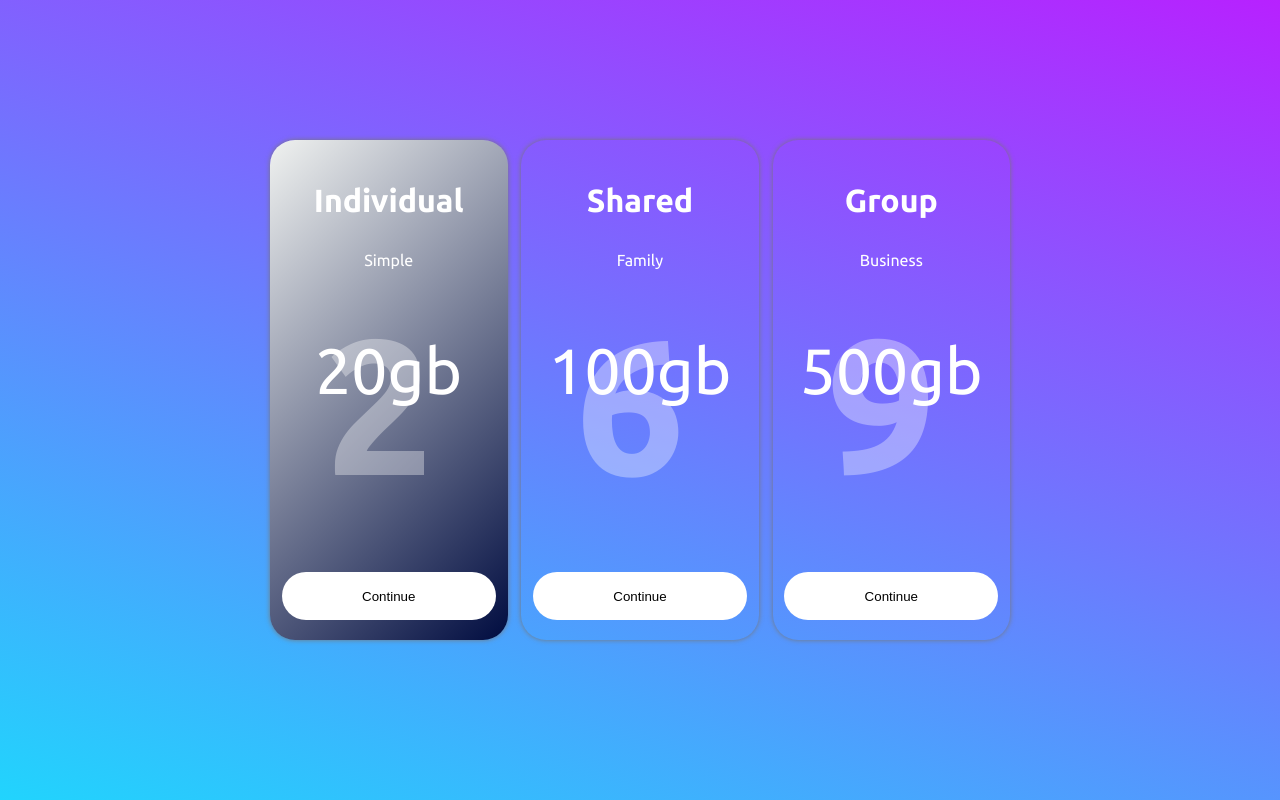
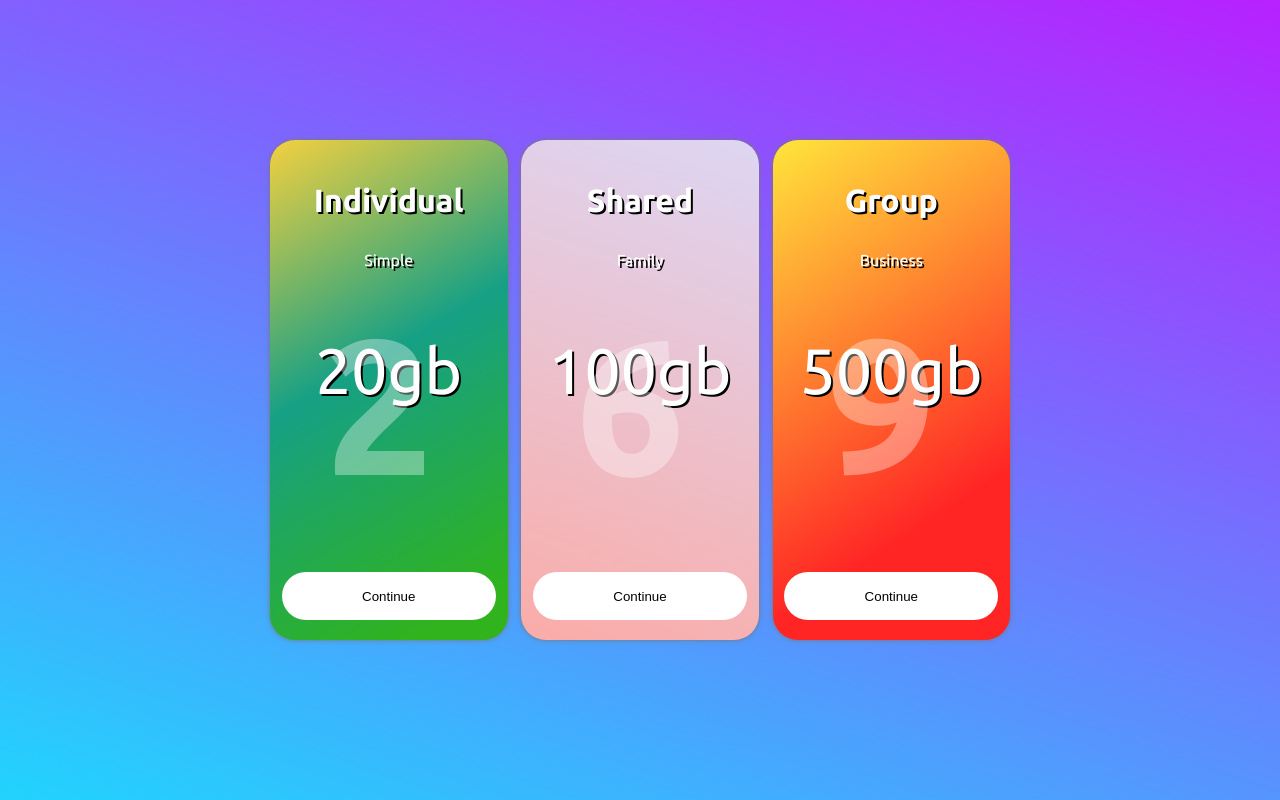
Before and after one commit to MaestroMiyagi/Kodemia-JS-24-Animaciones-1, a plain HTML site: page index.html in a window 1280 px wide. Drawn offline with Linux system fonts and the light colour scheme.

Commit message:
Update style.css

```diff
--- a/css/style.css
+++ b/css/style.css
@@ -72,6 +72,10 @@ nav:hover button {
   top: calc(100% - 1.5rem);
 }
 
+h3, small, p{
+    text-shadow: 2px 2px #000000;
+}
+
 .container-card-1 {
   background-color: #f4d03f;
   background-image: linear-gradient(
@@ -81,9 +85,11 @@ nav:hover button {
     #30b31d 91%
   );
 }
-.container-card-1 {
-  background: linear-gradient(135deg, #093028, #237a57);
+.container-card-2 {
+  background-color: #faaca8;
+  background-image: linear-gradient(19deg, #faaca8 0%, #ddd6f3 100%);
 }
-.container-card-1 {
-  background: linear-gradient(135deg, #f0f2f0, #000c40);
+.container-card-3 {
+  background-color: #ffe53b;
+  background-image: linear-gradient(147deg, #ffe53b 0%, #ff2525 74%);
 }
```
